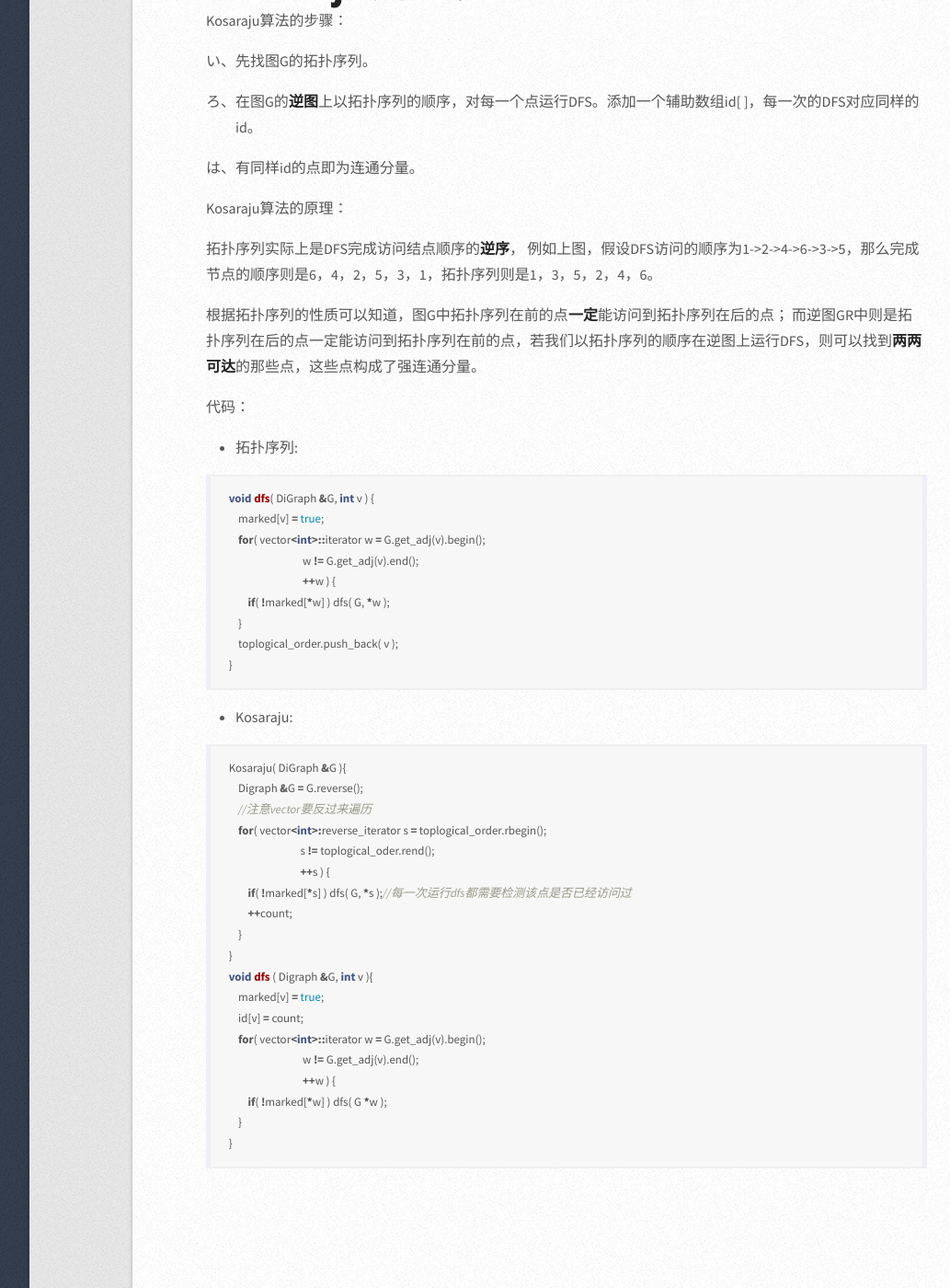
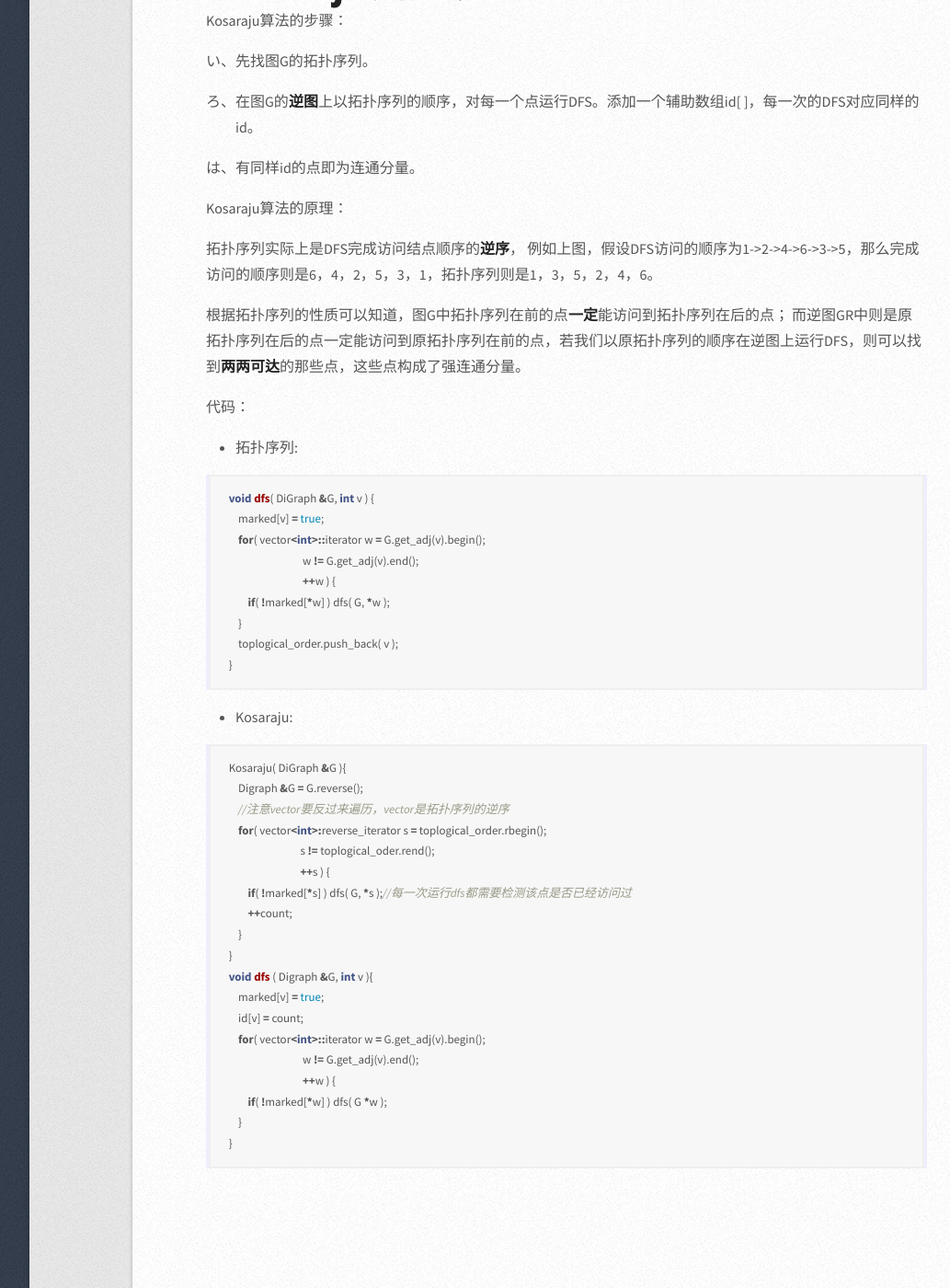
Before and after one commit to kigawas/kigawas.github.io, a Jekyll site: the page built from _posts/2014-04-27-scc-algorithm.md, in a window 1280 px wide and 1400 px high, scrolled down 890 px. Shown: the whole window at 92% size, without its empty margins (192-1225 px from the left). Built offline with Jekyll 4.4.1, drawn with Linux system fonts in a browser that asks for light colours; comment, search, counter and statistics services are not loaded.

Commit message:
Update 2014-04-27-scc-algorithm.md

````diff
--- a/_posts/2014-04-27-scc-algorithm.md
+++ b/_posts/2014-04-27-scc-algorithm.md
@@ -26,10 +26,10 @@ Kosaraju算法的步骤：
 Kosaraju算法的原理：
 
 拓扑序列实际上是DFS完成访问结点顺序的**逆序**，
-例如上图，假设DFS访问的顺序为1->2->4->6->3->5，那么完成节点的顺序则是6，4，2，5，3，1，拓扑序列则是1，3，5，2，4，6。
+例如上图，假设DFS访问的顺序为1->2->4->6->3->5，那么完成访问的顺序则是6，4，2，5，3，1，拓扑序列则是1，3，5，2，4，6。
 
 根据拓扑序列的性质可以知道，图G中拓扑序列在前的点**一定**能访问到拓扑序列在后的点；
-而逆图GR中则是拓扑序列在后的点一定能访问到拓扑序列在前的点，若我们以拓扑序列的顺序在逆图上运行DFS，则可以找到**两两可达**的那些点，这些点构成了强连通分量。
+而逆图GR中则是原拓扑序列在后的点一定能访问到原拓扑序列在前的点，若我们以原拓扑序列的顺序在逆图上运行DFS，则可以找到**两两可达**的那些点，这些点构成了强连通分量。
 
 代码：
 
@@ -52,7 +52,7 @@ void dfs( DiGraph &G, int v ) {
 ```cpp
 Kosaraju( DiGraph &G ){
     Digraph &G = G.reverse();
-    //注意vector要反过来遍历
+    //注意vector要反过来遍历，vector是拓扑序列的逆序
     for( vector<int>:reverse_iterator s = toplogical_order.rbegin();
                               s != toplogical_oder.rend();
                               ++s ) {
````
